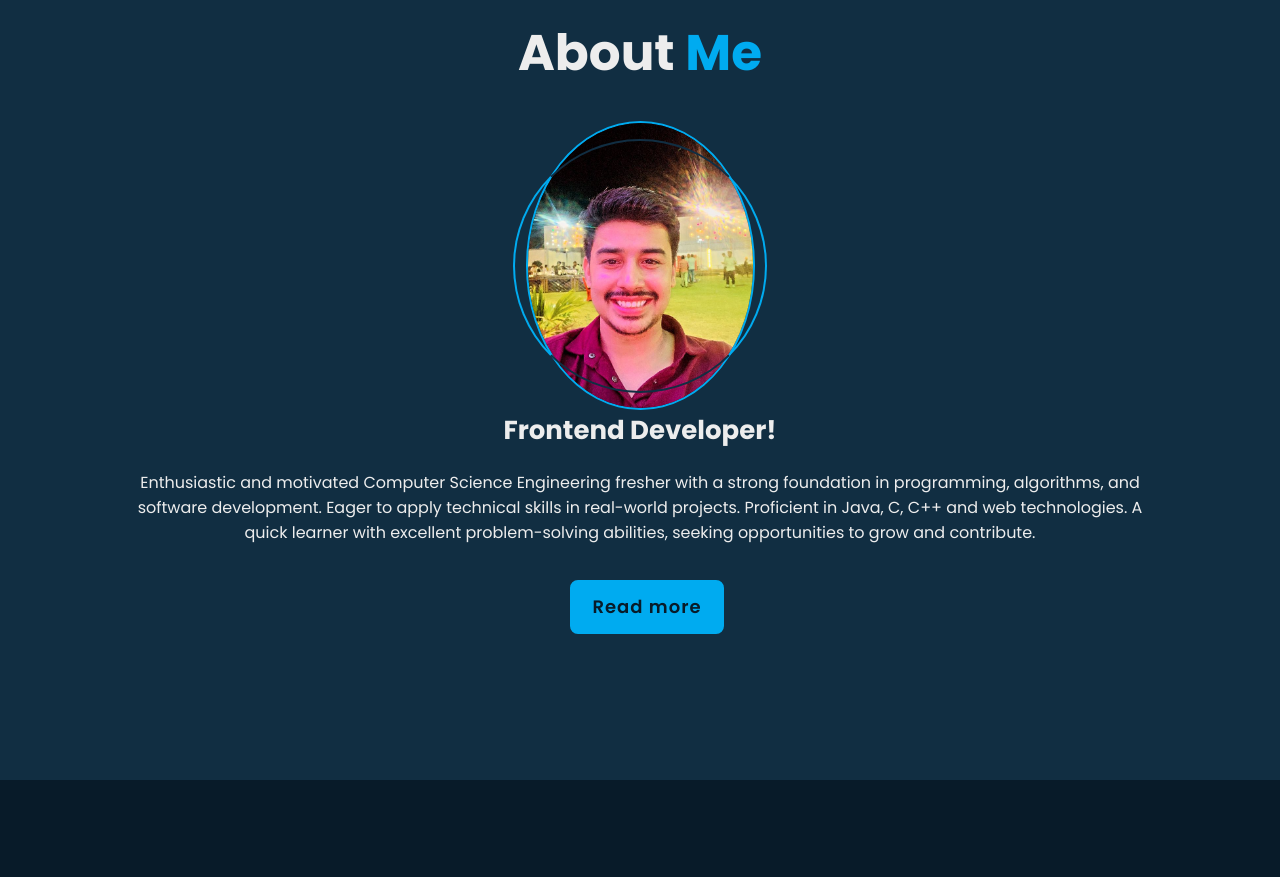
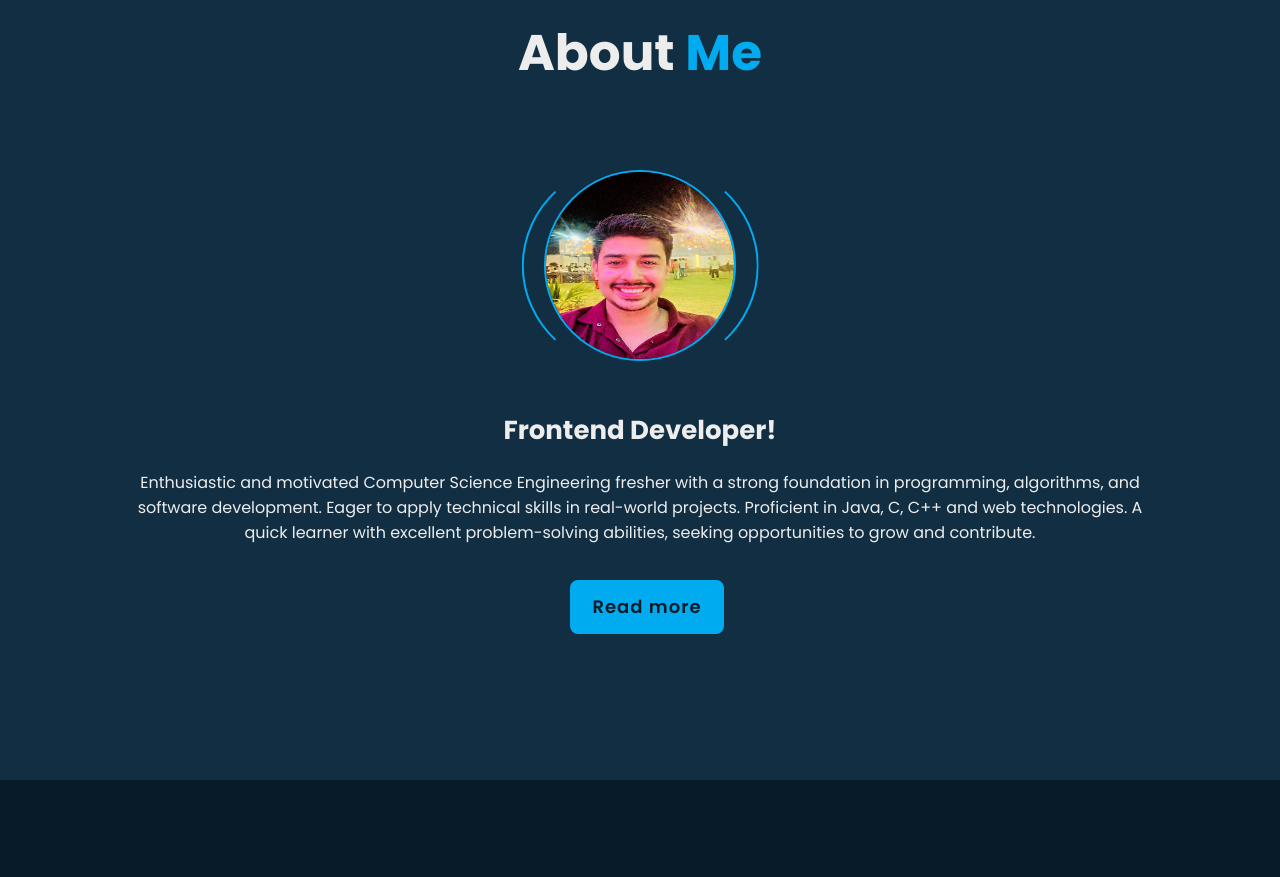
Before and after one commit to Harsh-ch-jaat/PersonalPortfolio, a plain HTML site: page index.html in a window 1280 px wide. Shown: the part 980-1857 px from the top of the page. Drawn offline with nearby package versions, Linux system fonts and the light colour scheme.

Commit message:
Update style.css

```diff
--- a/style.css
+++ b/style.css
@@ -247,7 +247,8 @@ span{
     align-items: center;
 }
 .about-img img{
-    width:90%;
+   width:75%;
+    height:75%;
     border-radius:50%;
     border:.2rem solid var(--main-color)
 }
@@ -256,8 +257,8 @@ span{
     top:50%;
     left:50%;
     transform: translate(-50%,-50%)rotate(0);
-    width:100%;
-    height:100%;
+     width: 93%;
+    height: 85%;
     border-radius:50%;
     border-top:.2rem solid var(--second-bg-color);
     border-bottom:.2rem solid var(--second-bg-color);
```
